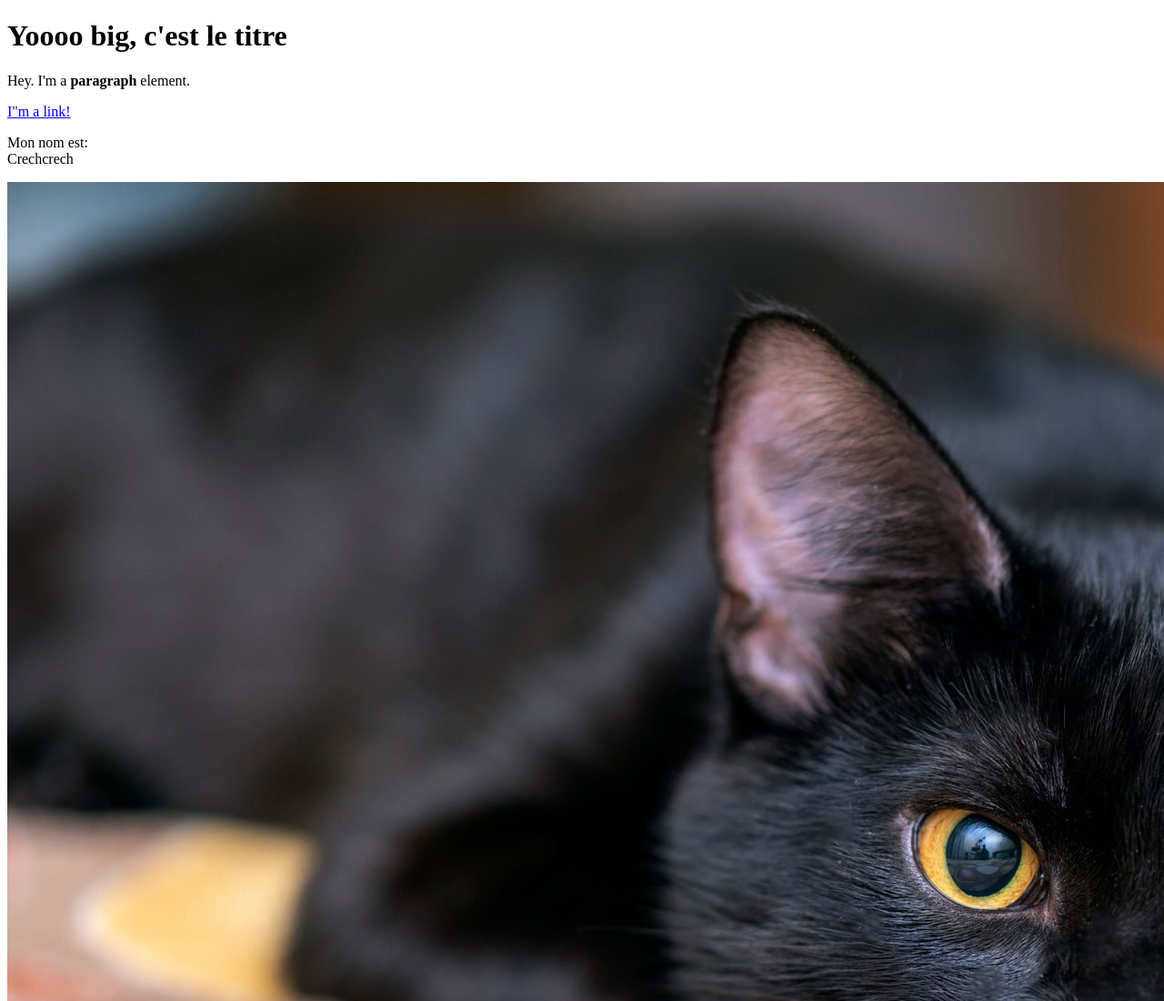
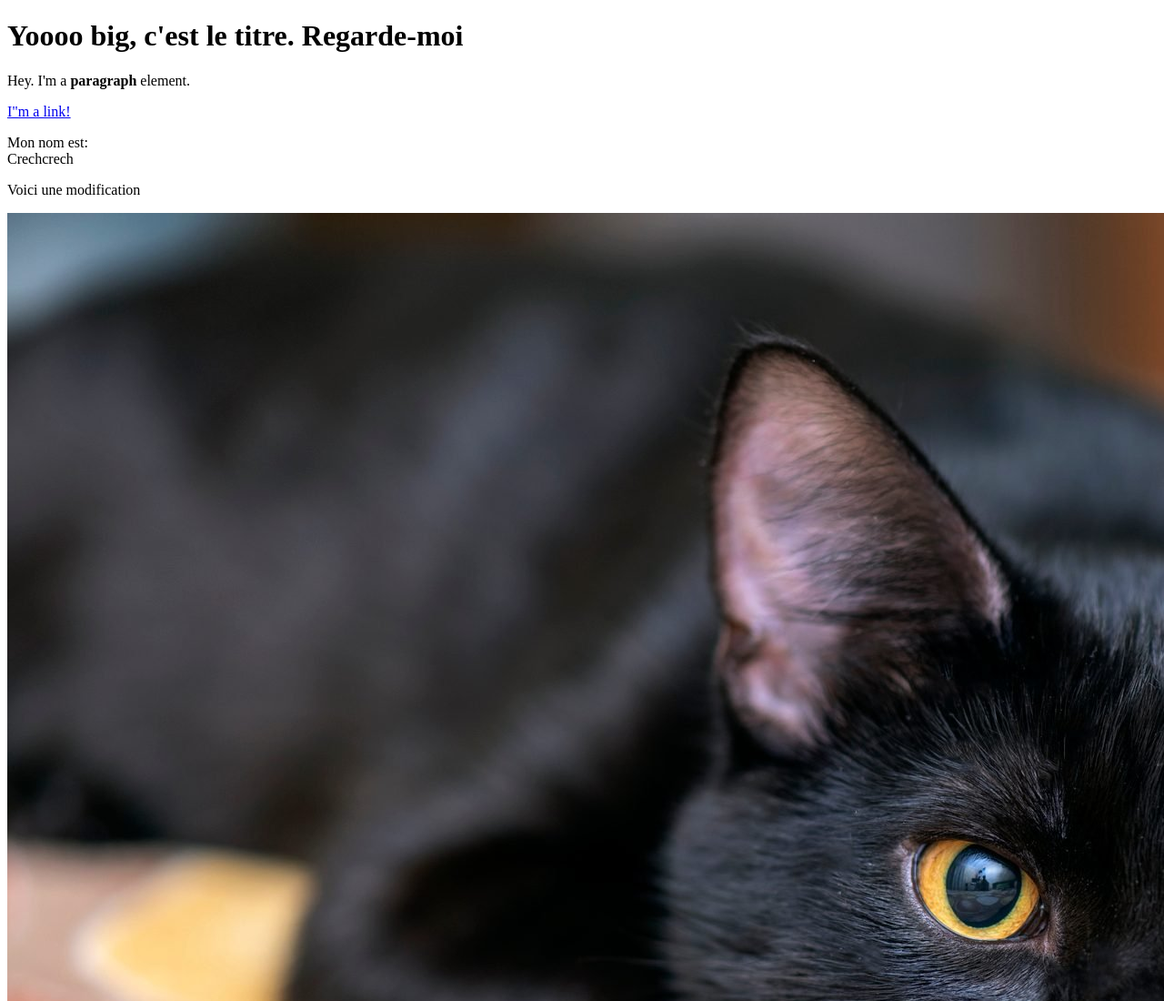
Before and after one commit to mach3t389/Cartoon-hero, a plain HTML site: page Test.html in a window 1280 px wide. Shown: the top 1100 px of the page at 91% size. Drawn offline with Linux system fonts and the light colour scheme.

Commit message:
Voici une modification

```diff
--- a/Test.html
+++ b/Test.html
@@ -4,11 +4,12 @@
     <title> Test page</title>
 </head>
 <body>
-    <h1>Yoooo big, c'est le titre</h1>
+    <h1>Yoooo big, c'est le titre. Regarde-moi</h1>
     <p>Hey. I'm a <b>paragraph</b> element.</p>
     <a href="https://iduca.ca" target="_blank" title="Allons sur google">I"m a link!</a>
     <p> Mon nom est:<br>
     Crechcrech </p>
+    <p>Voici une modification</p>
     <img src="img/cat.jpg">
 </body>
 
```
